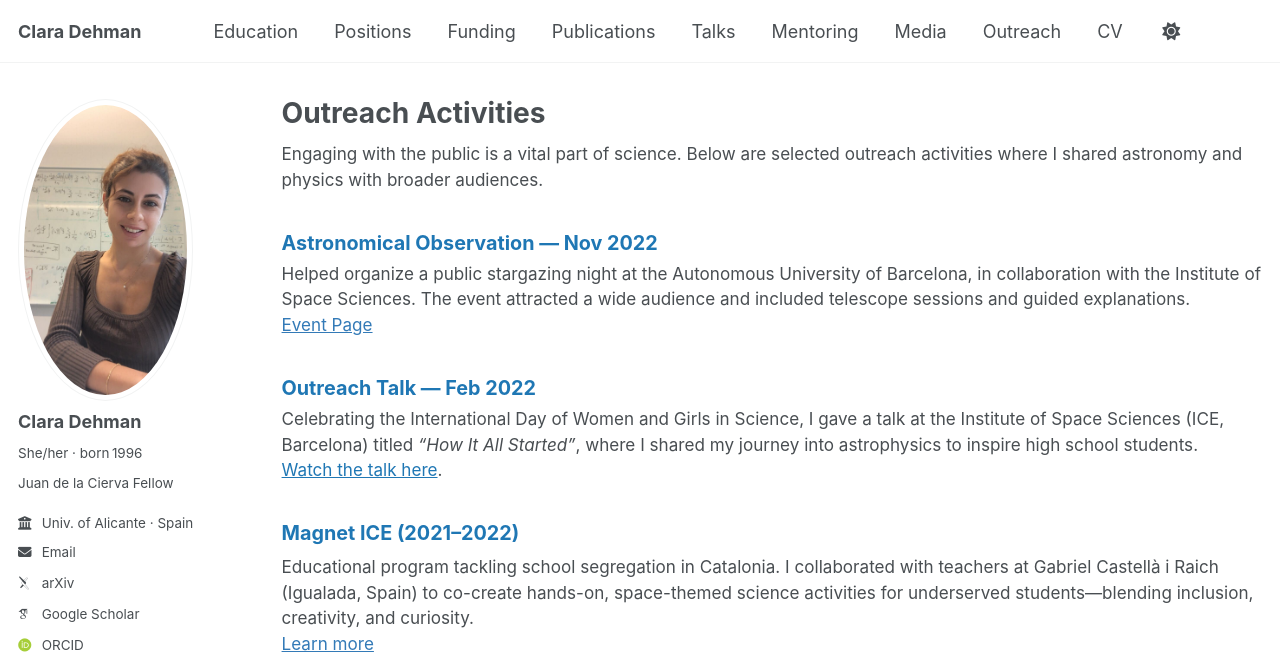
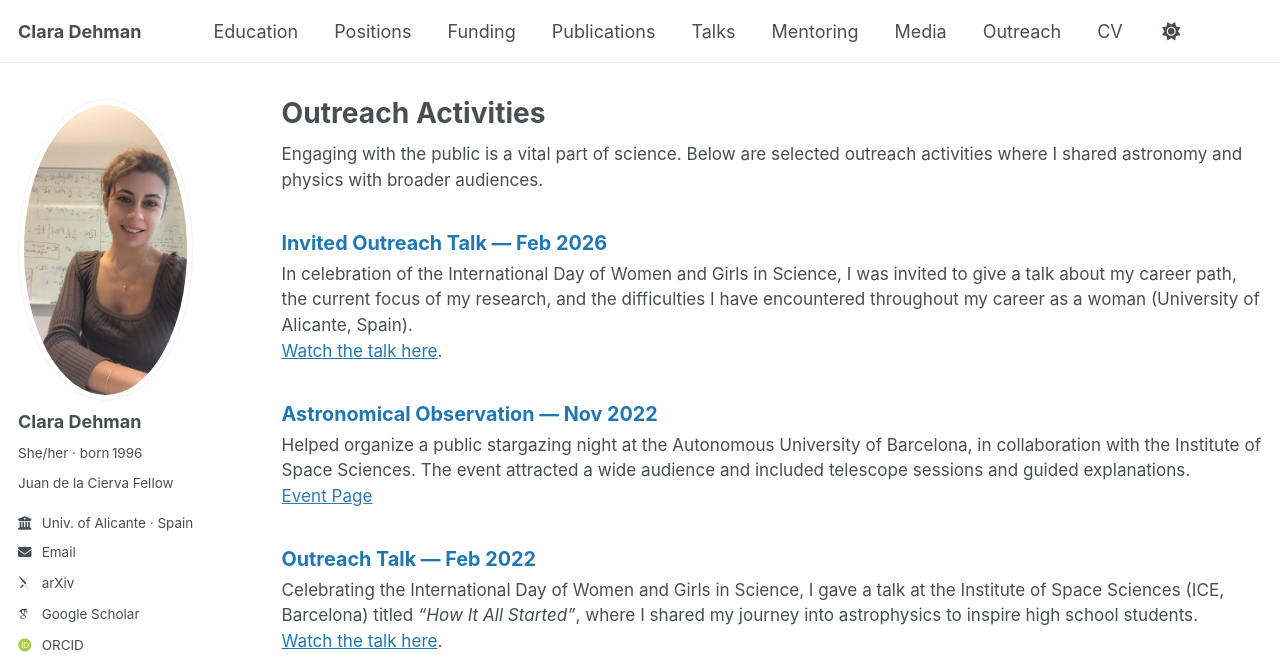
Before and after one commit to ClaraDehman/ClaraDehman.github.io, a Jekyll site: the page built from _pages/outreach.html, in a window 1280 px wide and 900 px high, cut to the strip 0-666 px from the top of the window. Built offline with Jekyll 4.4.1, drawn with Linux system fonts in a browser that asks for light colours; some web fonts are replaced.

Commit message:
Update outreach.html

```diff
--- a/_pages/outreach.html
+++ b/_pages/outreach.html
@@ -10,6 +10,15 @@ author_profile: true
 <p class="archive__item-excerpt" style="font-size: 0.95em;">
   Engaging with the public is a vital part of science. Below are selected outreach activities where I shared astronomy and physics with broader audiences.
 </p>
+
+<div class="archive__item">
+  <h3 class="archive__item-title" style="font-size:1.1em; color:#1f77b4;">Invited Outreach Talk — Feb 2026</h3>
+  <p class="archive__item-excerpt" style="font-size: 0.95em;">
+    In celebration of the International Day of Women and Girls in Science, I was invited to give a talk about my career path, the current focus of my research, and the difficulties I have encountered throughout my career as a woman (University of Alicante, Spain). <br>
+    <a href="https://www.youtube.com/watch?v=bsEuJHlQ7_4" target="_blank" style="color:#1f77b4;">Watch the talk here</a>.
+  </p>
+</div>
+
 
 <div class="archive__item">
   <h3 class="archive__item-title" style="font-size:1.1em; color:#1f77b4;">Astronomical Observation — Nov 2022</h3>
```
